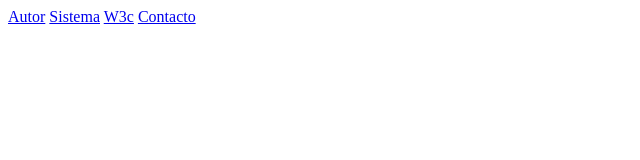
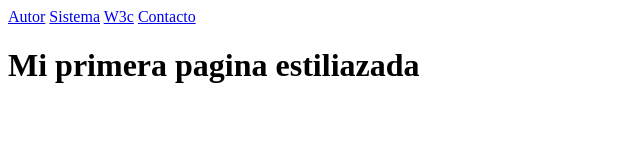
Before and after one commit to alexiscl0/IDWEB, a plain HTML site: page Lab1/index.html in a window 1280 px wide. Shown: the whole page, without its empty margins (0-640 px from the left). Drawn offline with Linux system fonts and the light colour scheme.

Commit message:
Lab01: Cree el mian y puse el titulo de la pagina

```diff
--- a/Lab1/index.html
+++ b/Lab1/index.html
@@ -12,5 +12,8 @@
       <a href="w3c.html">W3c</a>
       <a href="contact.html">Contacto</a>
     </nav>
+    <main>
+      <h1 class="Titulo">Mi primera pagina estiliazada</h1>
+    </main>
   </body>
 </html>
```
